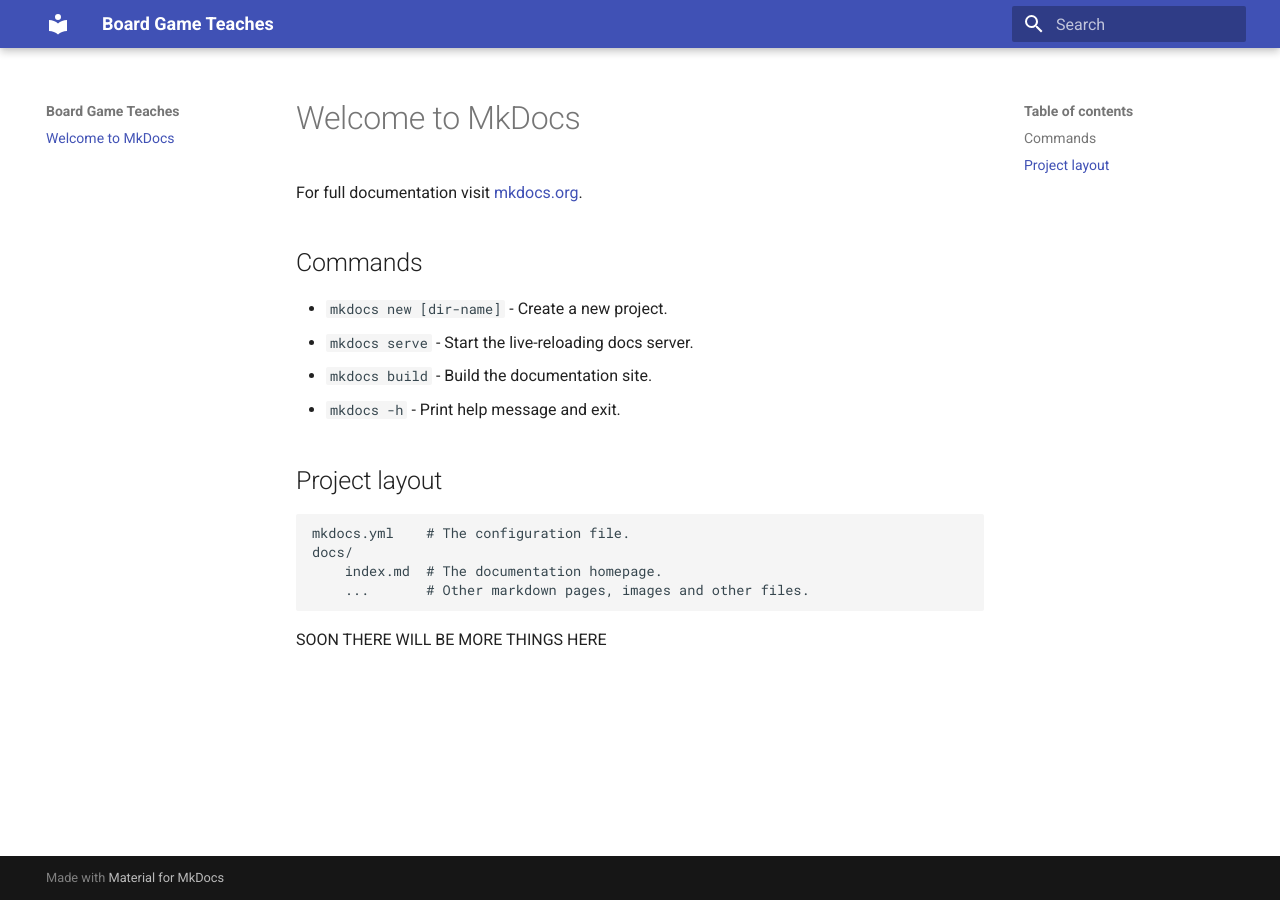
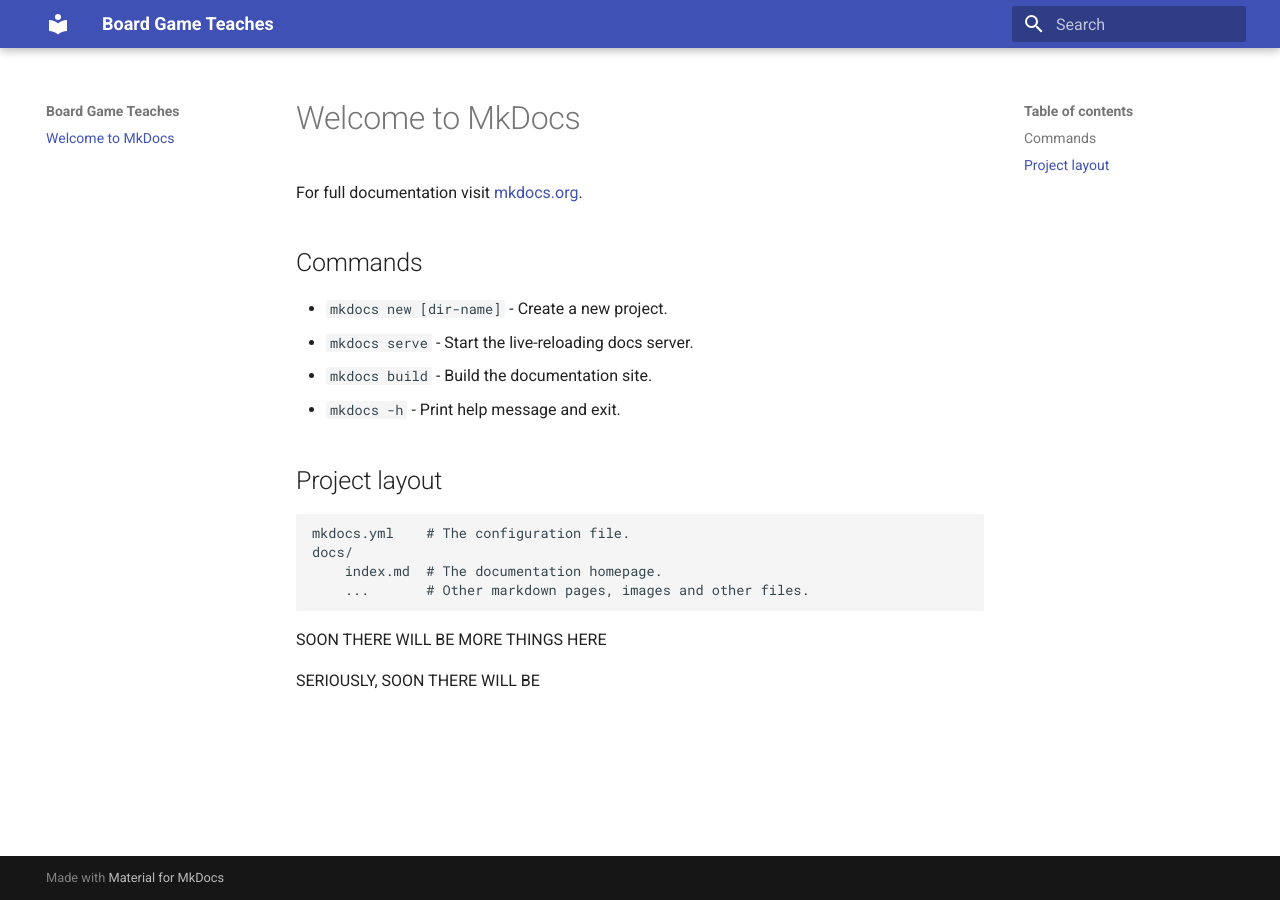
Before and after one commit to IronTarkles/Teaches, an MkDocs documentation site: the page built from docs/index.md, in a window 1280 px wide. Built offline with MkDocs 1.6.1 and Material for MkDocs 9.7.7, drawn with Linux system fonts in a browser that asks for light colours.

Commit message:
testing auto deploy

```diff
--- a/docs/index.md
+++ b/docs/index.md
@@ -17,3 +17,5 @@
         ...       # Other markdown pages, images and other files.
 
 SOON THERE WILL BE MORE THINGS HERE
+
+SERIOUSLY, SOON THERE WILL BE
```
